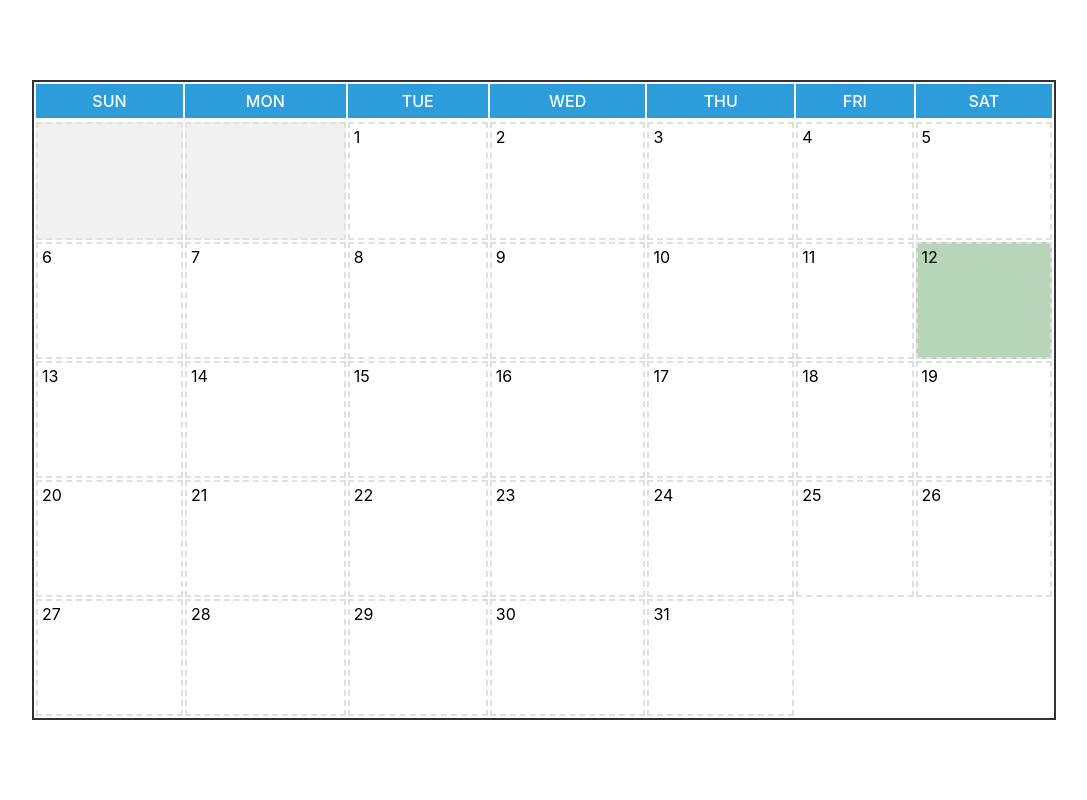
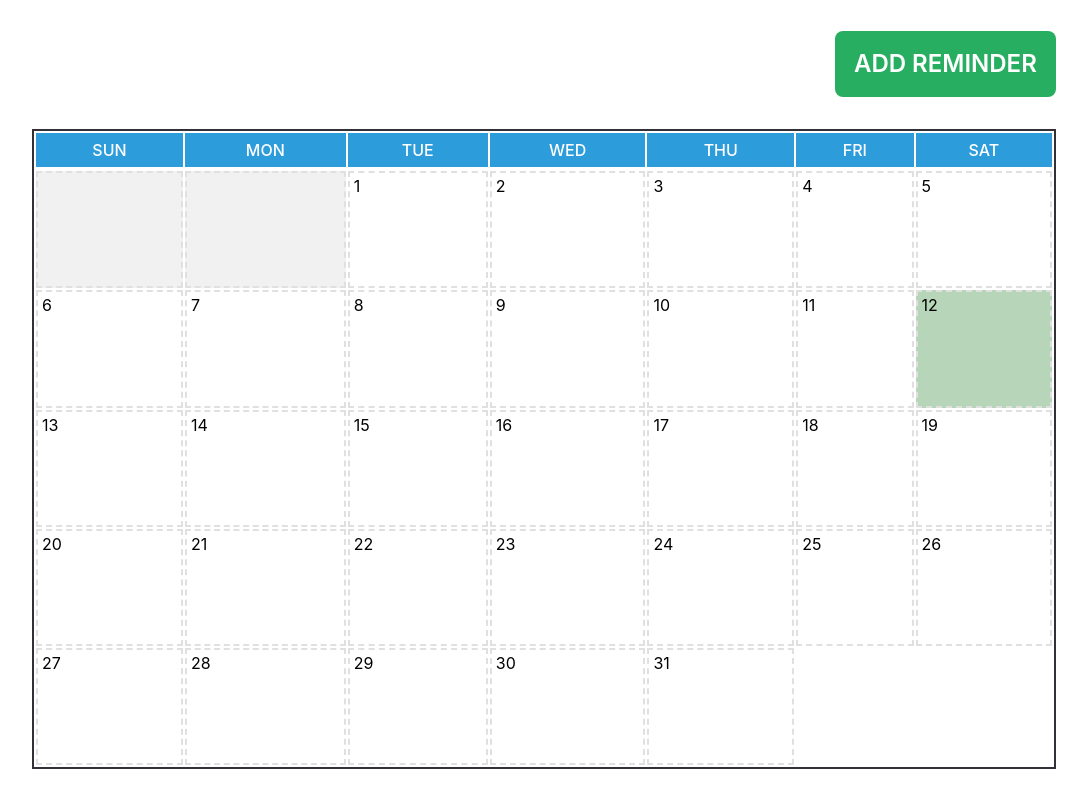
Before and after one commit to dheysonalves/jobsity-calendar-reminder, a React (Create React App) app: page / in a window 1280 px wide. Shown: the whole page, without its empty margins (96-1183 px from the left). Built offline with nearby package versions, Linux system fonts and the light colour scheme.

Commit message:
feat: update the calendar component

```diff
--- a/src/components/calendar/Calendar.js
+++ b/src/components/calendar/Calendar.js
@@ -2,6 +2,7 @@ import React, { useState } from 'react';
 import moment from 'moment';
 
 import './Calendar.scss';
+import Button from '../button/Button';
 
 export default function Calendar() {
 	const [dateObject] = useState(moment());
@@ -81,6 +82,10 @@ export default function Calendar() {
 
 	return (
 		<div className="container">
+			<div className="button-container">
+				<Button color='success' text='add reminder' type="button" />
+			</div>
+
 			<table className='table-container'>
 				<thead className="calendar-thead">
 					<tr>
--- a/src/components/calendar/Calendar.scss
+++ b/src/components/calendar/Calendar.scss
@@ -1,5 +1,5 @@
-@import '../../styles/_colors.scss';
-@import './../../styles/sizes';
+@import "../../styles/_colors.scss";
+@import "./../../styles/sizes";
 
 .table-container {
 	@media screen and (min-width: $medium) {
@@ -38,3 +38,9 @@
 		background-color: $light_gray;
 	}
 }
+
+.button-container {
+	display: flex;
+	justify-content: flex-end;
+	margin-bottom: 2em;
+}
```
Also changed, not shown: 1 other file (tests, documents, lock files or other folders).
